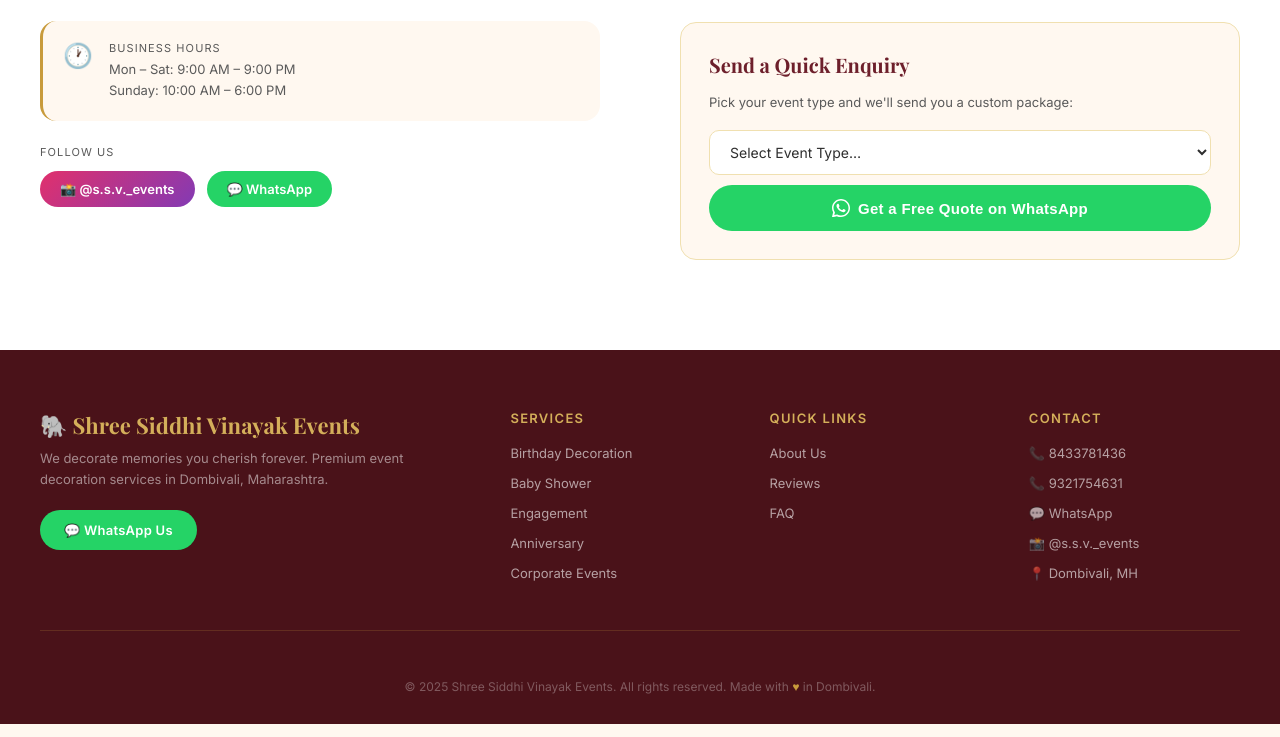
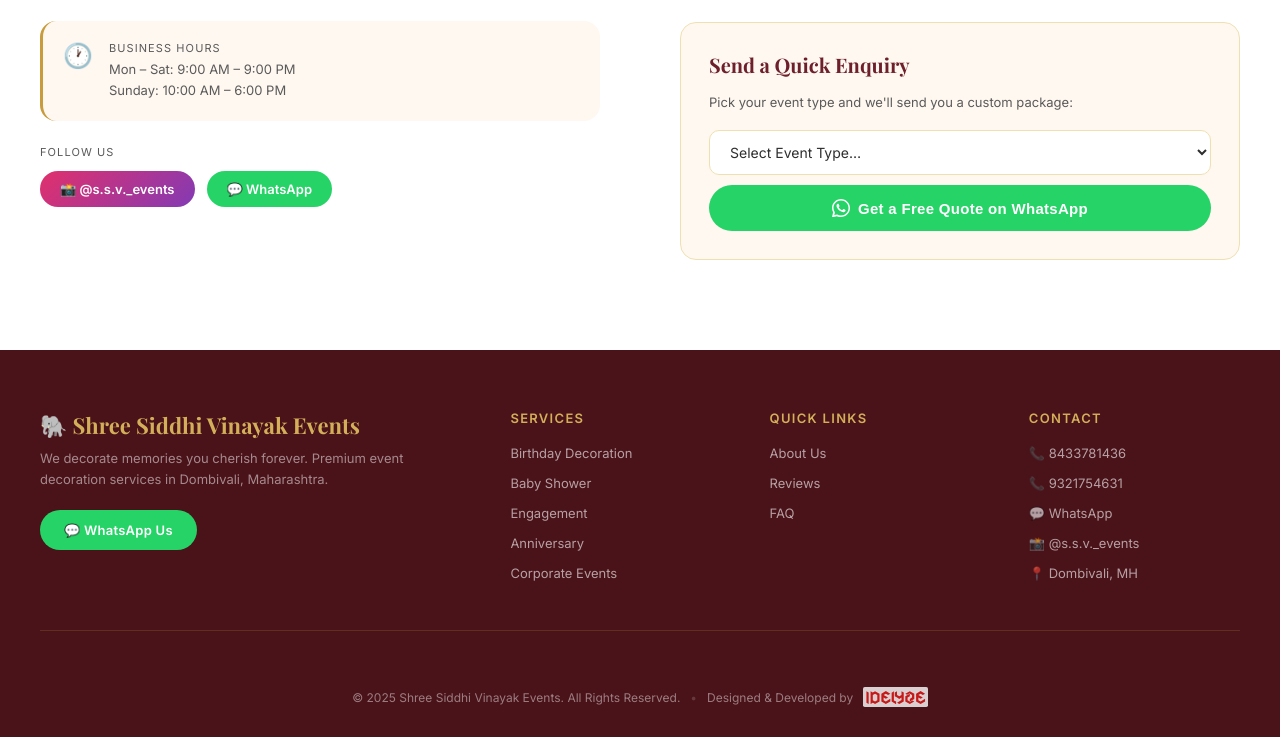
Before and after one commit to idelyze/SSV-Event-Organization, a plain HTML site: page index.html in a window 1280 px wide. Shown: the part 6934-7671 px from the top of the page. Drawn offline with nearby package versions, Linux system fonts and the light colour scheme; a web font is replaced by a local one.

Commit message:
Update website UI and add Idelyze footer branding

```diff
--- a/index.html
+++ b/index.html
@@ -649,8 +649,52 @@
     .footer-col ul { list-style: none; display: flex; flex-direction: column; gap: 10px; }
     .footer-col ul li a { color: rgba(255,255,255,0.6); text-decoration: none; font-size: 13px; transition: color 0.2s; }
     .footer-col ul li a:hover { color: var(--gold-light); }
-    .footer-bottom { text-align: center; font-size: 12px; color: rgba(255,255,255,0.3); }
-    .footer-bottom span { color: var(--gold); }
+    .footer-bottom {
+      text-align: center;
+      padding-top: 8px;
+    }
+
+    .footer-credit {
+      display: flex;
+      justify-content: center;
+      align-items: center;
+      gap: 10px;
+      flex-wrap: wrap;
+      font-size: 12px;
+      color: rgba(255,255,255,0.45);
+    }
+
+    .credit-separator {
+      opacity: 0.35;
+    }
+
+    .idelyze-link {
+      display: inline-flex;
+      align-items: center;
+      text-decoration: none;
+    }
+
+    .idelyze-logo {
+      height: 20px;
+      width: auto;
+      opacity: 0.8;
+      transition: opacity .25s ease, transform .25s ease;
+    }
+
+    .idelyze-logo:hover {
+      opacity: 1;
+      transform: translateY(-1px);
+    }
+
+    @media (max-width:640px){
+      .footer-credit{
+        flex-direction:column;
+        gap:8px;
+      }
+      .credit-separator{
+        display:none;
+      }
+    }
 
     /* ─── FLOATING BUTTONS ─── */
     .floating-buttons {
@@ -1073,7 +1117,14 @@
       </div>
     </div>
     <div class="footer-bottom">
-      © 2025 Shree Siddhi Vinayak Events. All rights reserved. Made with <span>♥</span> in Dombivali.
+      <div class="footer-credit">
+        <span>© 2025 Shree Siddhi Vinayak Events. All Rights Reserved.</span>
+        <span class="credit-separator">•</span>
+        <span>Designed &amp; Developed by</span>
+        <a href="https://idelyze.com" target="_blank" rel="noopener noreferrer" class="idelyze-link" aria-label="Idelyze">
+          <img src="idelyze.svg" alt="Idelyze" class="idelyze-logo">
+        </a>
+      </div>
     </div>
   </div>
 </footer>
```
Also changed, not shown: idelyze.svg (added), 1 other file.
